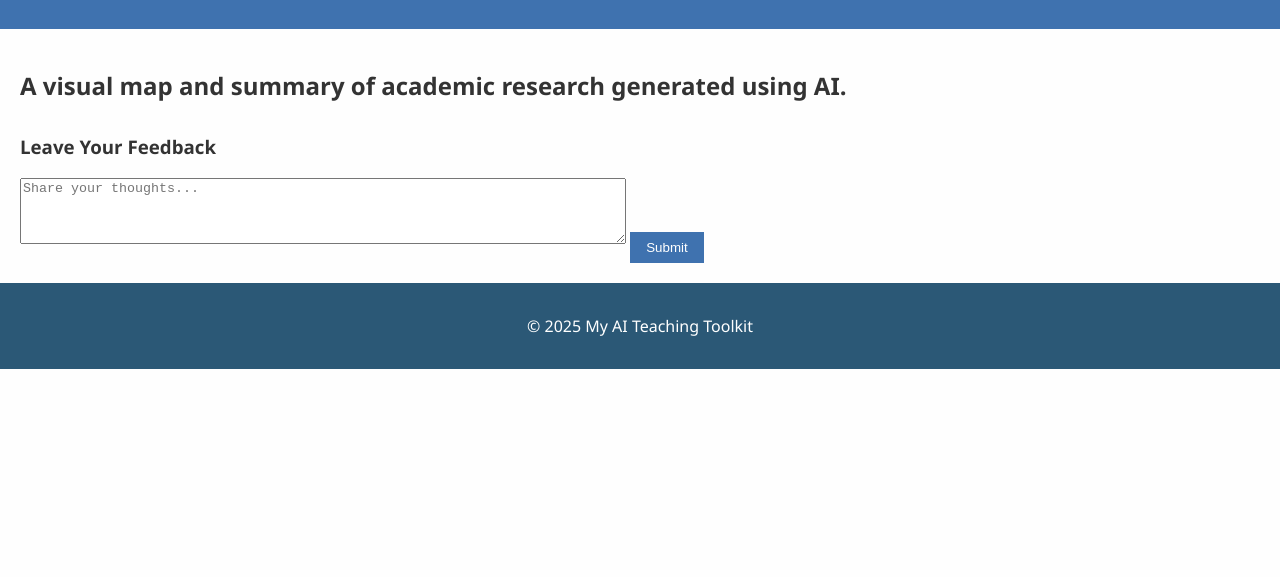
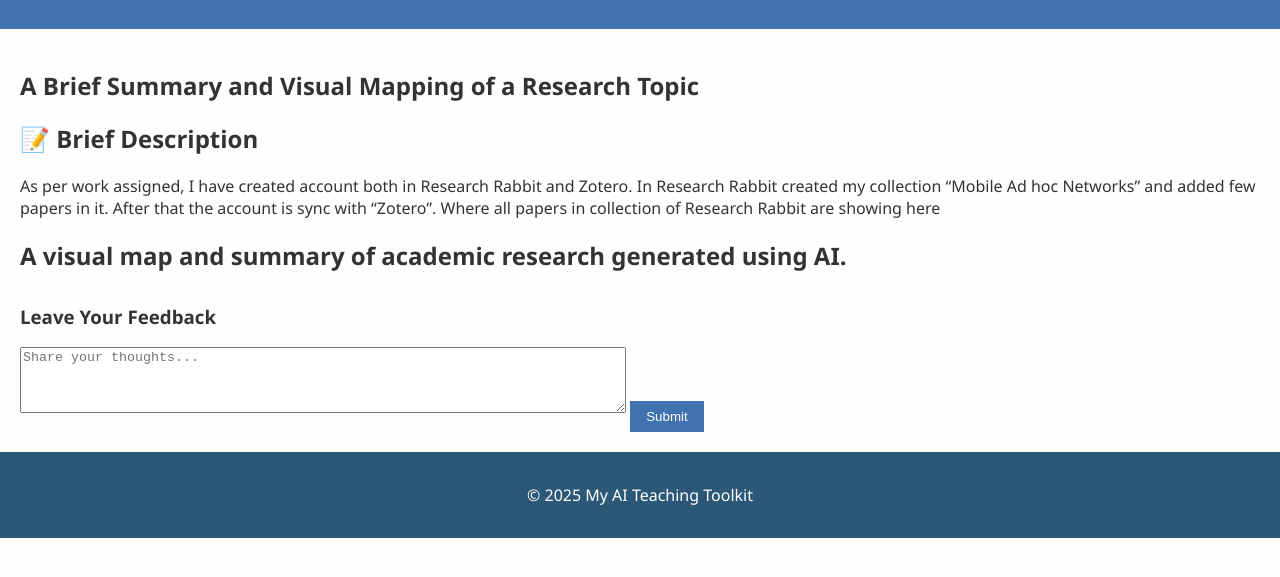
Before and after one commit to drpraveengupta/My-AI-Teaching-Toolkit, a plain HTML site: page literature-mapping.html in a window 1280 px wide. Shown: the part 143-720 px from the top of the page. Drawn offline with Linux system fonts and the light colour scheme.

Commit message:
Update literature-mapping.html

```diff
--- a/literature-mapping.html
+++ b/literature-mapping.html
@@ -24,6 +24,11 @@
     </nav>
   </header>
   <main>
+    <h2>A Brief Summary and Visual Mapping of a Research Topic</h2>
+<h2>📝 Brief Description</h2>
+<p class="brief description">
+  As per work assigned, I have created account both in Research Rabbit and Zotero. In Research Rabbit created my collection “Mobile Ad hoc Networks” and added few papers in it. After that the account is sync with “Zotero”. Where all papers in collection of Research Rabbit are showing here
+</p>
 <h2>A visual map and summary of academic research generated using AI.</h2>
     <section class="feedback">
       <h3>Leave Your Feedback</h3>
@@ -31,7 +36,7 @@
       <button onclick="submitFeedback()">Submit</button>
     </section>
   </main>
-  <footer>
+    <footer>
     <p>&copy; 2025 My AI Teaching Toolkit</p>
   </footer>
 </body>
```
